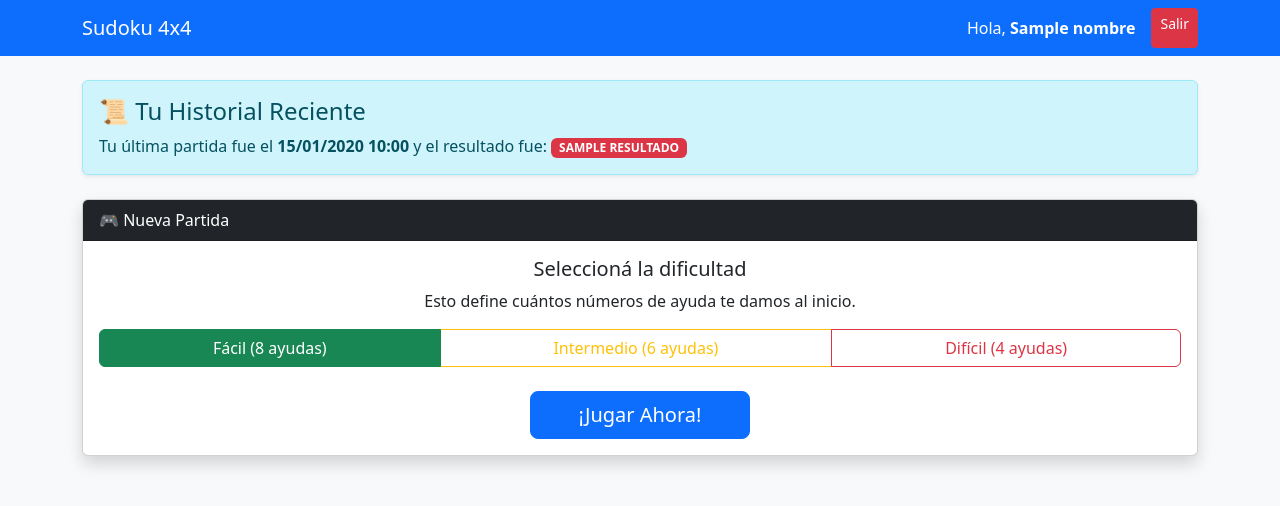
After one commit to Tomacods/Sudoku_ExamenFinal_LDPL, a CodeIgniter 4 app: the page made by sudoku/app/Views/panel/dashboard.php in a window 1280 px wide. The commit adds this page. Shown: the top 506 px of the page. Run offline with PHP 8.4 and a stand-in for CodeIgniter, Linux system fonts and the light colour scheme; the template is opened without the code that fills it: most values are stand-ins (such as "Sample title", 1, 10 or a date in 2020); some libraries are stand-ins or nearby versions.

Commit message:
Creacion de tablero
despues de haber realizado el login y el registrar, me puse a crear el tablero y selector de dificultades

```diff
--- /dev/null
+++ b/sudoku/app/Views/panel/dashboard.php
@@ -0,0 +1,77 @@
+<!DOCTYPE html>
+<html lang="es">
+
+<head>
+    <meta charset="UTF-8">
+    <title>Panel Principal - Sudoku</title>
+    <link rel="stylesheet" href="<?= base_url('bootstrap/css/bootstrap.min.css') ?>">
+</head>
+
+<body class="bg-light">
+
+    <nav class="navbar navbar-expand-lg navbar-dark bg-primary mb-4">
+        <div class="container">
+            <a class="navbar-brand" href="#">Sudoku 4x4</a>
+            <div class="d-flex">
+                <span class="navbar-text text-white me-3">
+                    Hola, <strong><?= esc($nombre) ?></strong>
+                </span>
+                <a href="<?= base_url('logout') ?>" class="btn btn-sm btn-danger">Salir</a>
+            </div>
+        </div>
+    </nav>
+
+    <div class="container">
+
+        <div class="alert alert-info shadow-sm">
+            <h4>📜 Tu Historial Reciente</h4>
+            <?php if ($ultimaPartida): ?>
+                <p class="mb-0">
+                    Tu última partida fue el <strong><?= date('d/m/Y H:i', strtotime($ultimaPartida['fecha'])) ?></strong>
+                    y el resultado fue:
+                    <span class="badge bg-<?= $ultimaPartida['resultado'] == 'victoria' ? 'success' : 'danger' ?>">
+                        <?= strtoupper($ultimaPartida['resultado']) ?>
+                    </span>
+                </p>
+            <?php else: ?>
+                <p class="mb-0">Todavía no jugaste ninguna partida. ¡Esta será la primera!</p>
+            <?php endif; ?>
+        </div>
+
+        <div class="card shadow mt-4">
+            <div class="card-header bg-dark text-white">
+                🎮 Nueva Partida
+            </div>
+            <div class="card-body text-center">
+                <h5 class="card-title">Seleccioná la dificultad</h5>
+                <p class="card-text">Esto define cuántos números de ayuda te damos al inicio.</p>
+
+                <form action="<?= base_url('sudoku/crear') ?>" method="post">
+                    <div class="btn-group w-100 mb-4" role="group">
+                        <input type="radio" class="btn-check" name="dificultad" id="facil" value="facil" checked>
+                        <label class="btn btn-outline-success" for="facil">
+                            Fácil (8 ayudas)
+                        </label>
+
+                        <input type="radio" class="btn-check" name="dificultad" id="medio" value="medio">
+                        <label class="btn btn-outline-warning" for="medio">
+                            Intermedio (6 ayudas)
+                        </label>
+
+                        <input type="radio" class="btn-check" name="dificultad" id="dificil" value="dificil">
+                        <label class="btn btn-outline-danger" for="dificil">
+                            Difícil (4 ayudas)
+                        </label>
+                    </div>
+
+                    <button type="submit" class="btn btn-primary btn-lg px-5">¡Jugar Ahora!</button>
+                </form>
+            </div>
+        </div>
+
+    </div>
+
+    <script src="<?= base_url('bootstrap/js/bootstrap.bundle.min.js') ?>"></script>
+</body>
+
+</html>
```
Also changed, not shown: sudoku/app/Config/Routes.php (+6 -5 lines), sudoku/app/Controllers/Panel.php (added, +35 -0 lines), sudoku/app/Controllers/Sudoku.php (+100 -4 lines), sudoku/app/Views/tablero.php (+19 -5 lines).
